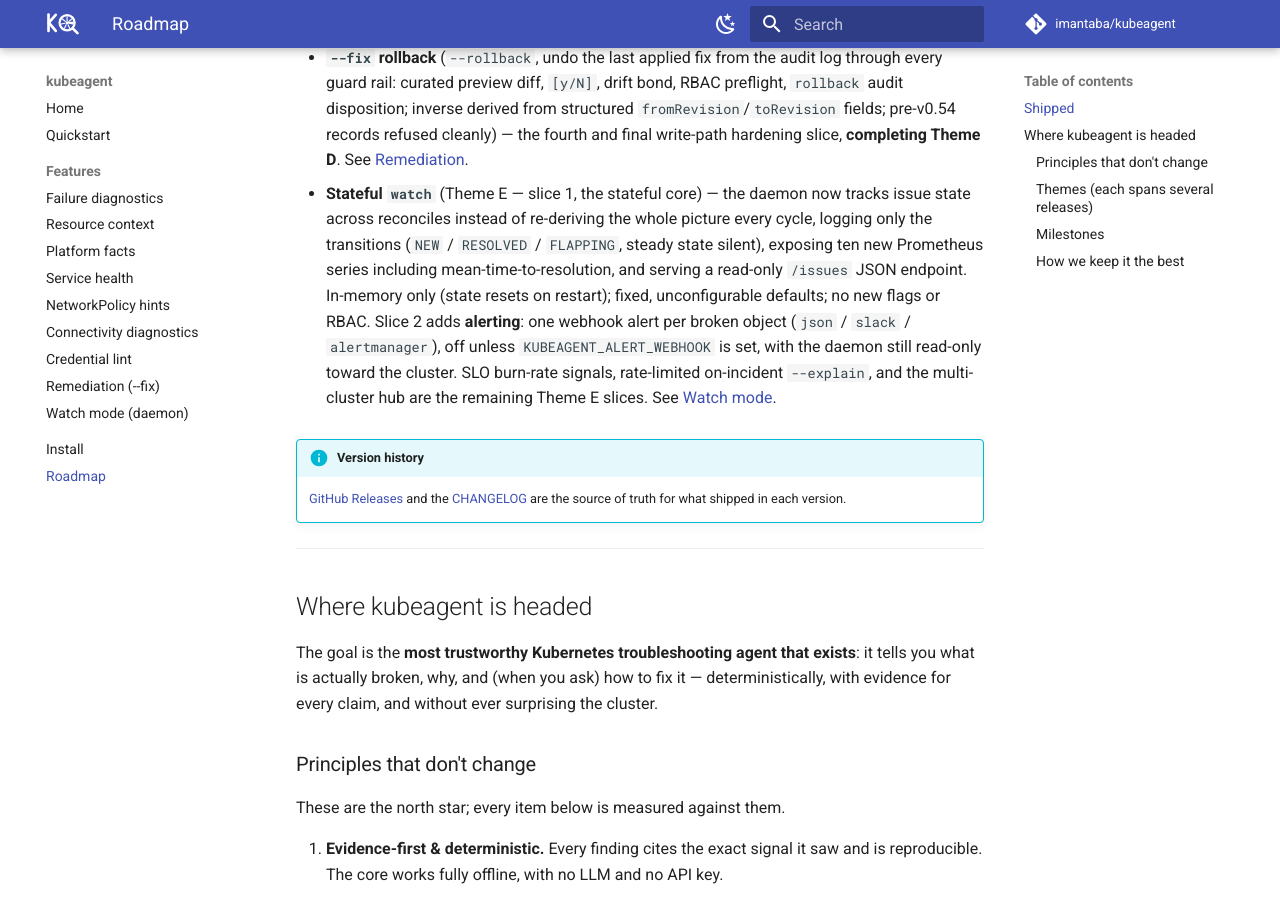
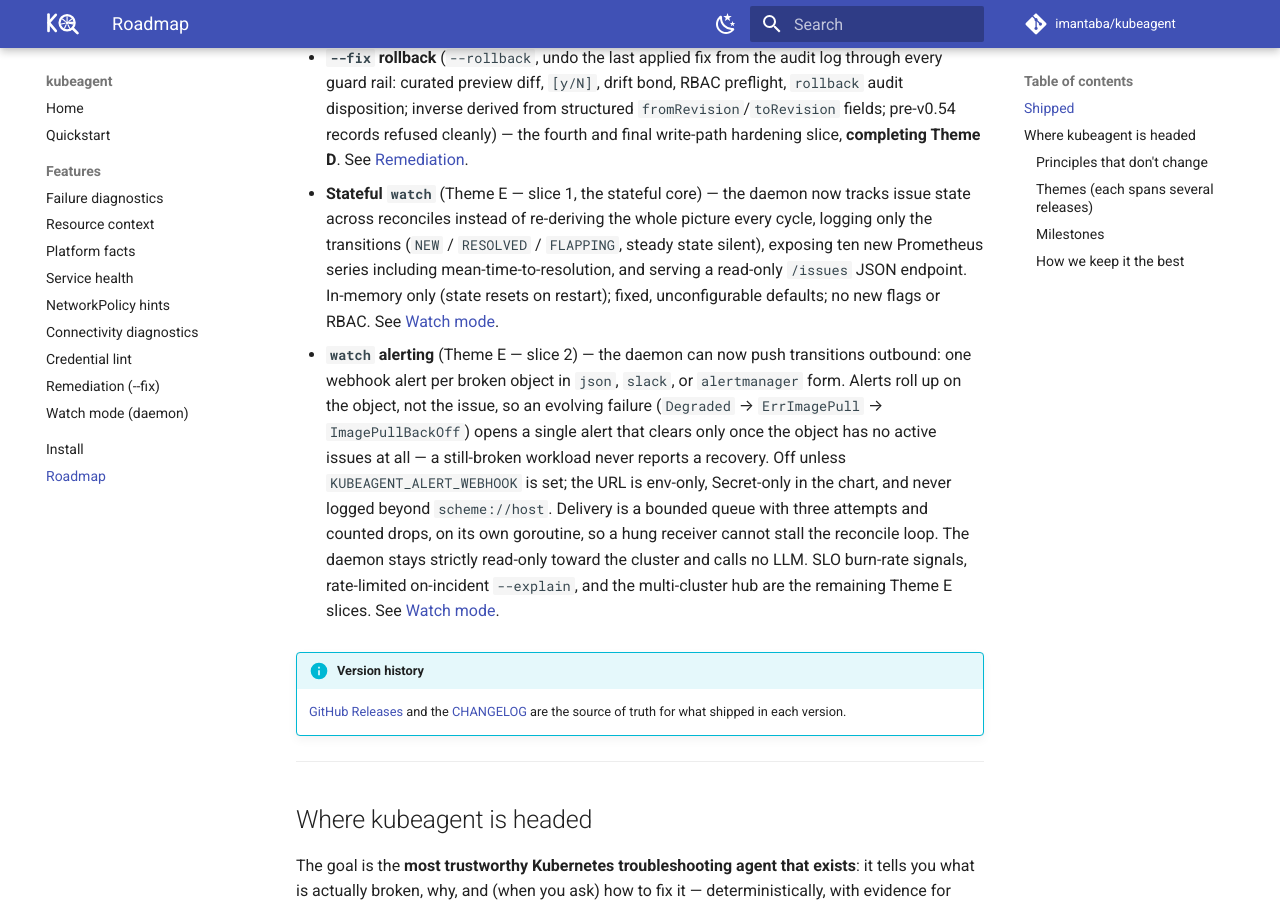
Before and after one commit to imantaba/kubeagent, an MkDocs documentation site: the page built from website/docs/roadmap.md, in a window 1280 px wide and 900 px high, scrolled down 5783 px. Built offline with MkDocs 1.6.1 and Material for MkDocs 9.7.7, drawn with Linux system fonts in a browser that asks for light colours; comment, search, counter and statistics services are not loaded.

Commit message:
docs(roadmap): record watch alerting as shipped (Theme E slice 2)
The stateful-watch entry described slice 2 in the future tense. Give it its own
shipped bullet in the same style as the other slices, and keep the pointer to
the remaining Theme E work (SLO burn-rate, on-incident --explain, multi-cluster
hub) on it.

```diff
--- a/website/docs/roadmap.md
+++ b/website/docs/roadmap.md
@@ -285,12 +285,23 @@
   `FLAPPING`, steady state silent), exposing ten new Prometheus series
   including mean-time-to-resolution, and serving a read-only `/issues` JSON
   endpoint. In-memory only (state resets on restart); fixed, unconfigurable
-  defaults; no new flags or RBAC. Slice 2 adds **alerting**: one webhook alert
-  per broken object (`json` / `slack` / `alertmanager`), off unless
-  `KUBEAGENT_ALERT_WEBHOOK` is set, with the daemon still read-only toward the
-  cluster. SLO burn-rate signals, rate-limited on-incident `--explain`, and the
-  multi-cluster hub are the remaining Theme E slices. See
+  defaults; no new flags or RBAC. See
   [Watch mode](features/watch-mode.md#issue-tracking-state-across-reconciles).
+
+- **`watch` alerting** (Theme E — slice 2) — the daemon can now push transitions
+  outbound: one webhook alert per broken object in `json`, `slack`, or
+  `alertmanager` form. Alerts roll up on the object, not the issue, so an
+  evolving failure (`Degraded` → `ErrImagePull` → `ImagePullBackOff`) opens a
+  single alert that clears only once the object has no active issues at all —
+  a still-broken workload never reports a recovery. Off unless
+  `KUBEAGENT_ALERT_WEBHOOK` is set; the URL is env-only, Secret-only in the
+  chart, and never logged beyond `scheme://host`. Delivery is a bounded queue
+  with three attempts and counted drops, on its own goroutine, so a hung
+  receiver cannot stall the reconcile loop. The daemon stays strictly
+  read-only toward the cluster and calls no LLM. SLO burn-rate signals,
+  rate-limited on-incident `--explain`, and the multi-cluster hub are the
+  remaining Theme E slices. See
+  [Watch mode](features/watch-mode.md#alerting).
 
 !!! info "Version history"
     [GitHub Releases](https://github.com/imantaba/kubeagent/releases) and the
```
